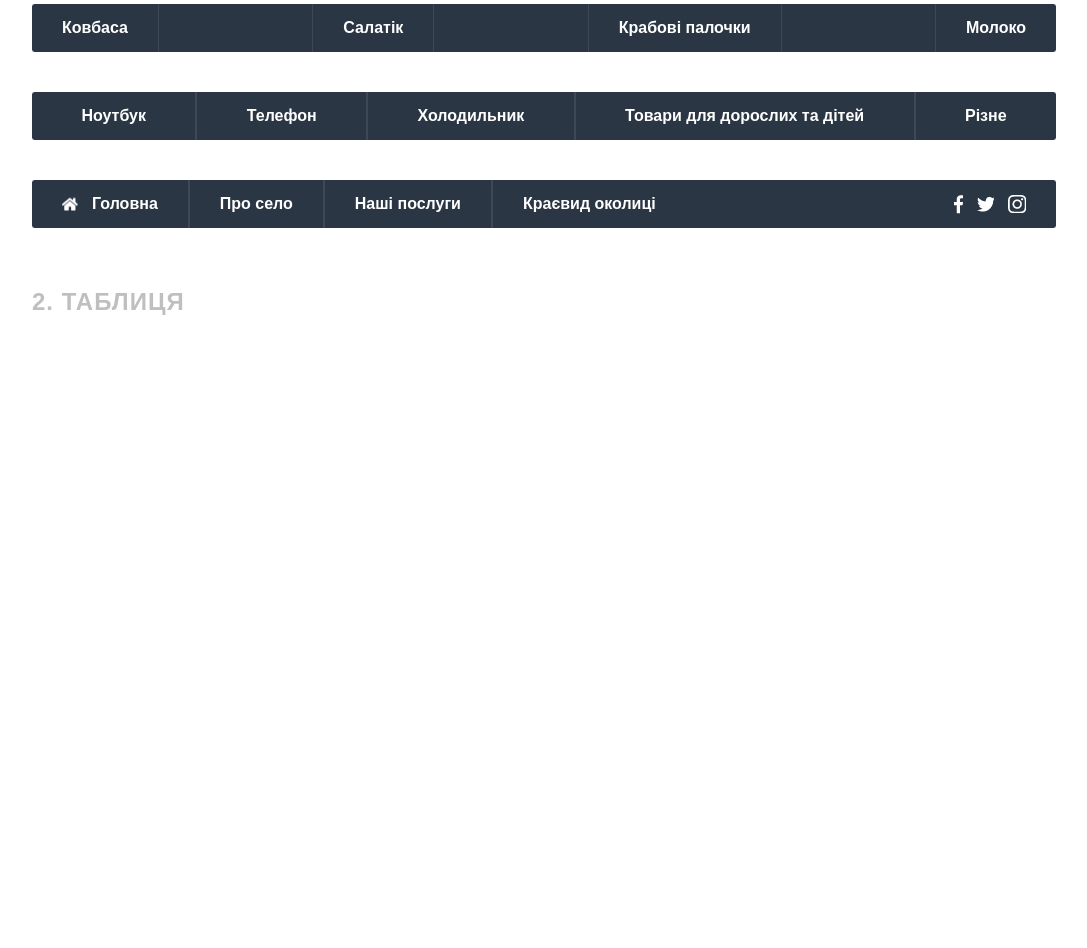
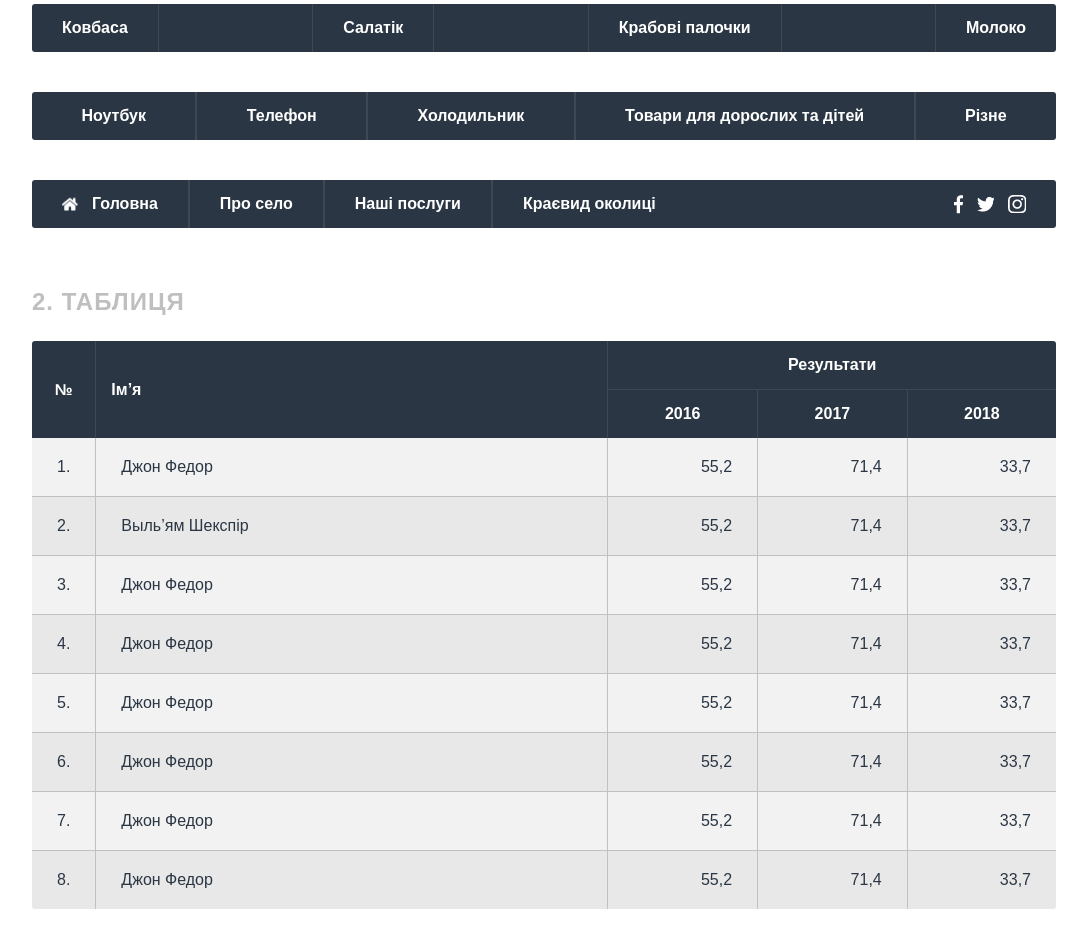
Before and after one commit to Barsegyan-Arman/table, a plain HTML site: page index.html in a window 1280 px wide. Shown: the part 124-1072 px from the top of the page, without its empty margins (96-1183 px from the left). Before the commit the page ends 800 px from the top, so only its background shows below. Drawn offline with Linux system fonts and the light colour scheme.

Commit message:
main done

```diff
--- a/css/style.css
+++ b/css/style.css
@@ -234,15 +234,19 @@ h2 {
     flex-wrap: wrap;
 
 }
-.fat-submenu li:last-child a{
-border-bottom: 1px solid #b9bdc1;
+
+.fat-submenu li:last-child a {
+    border-bottom: 1px solid #b9bdc1;
 }
-.fat-submenu li:nth-child(4n) a{
+
+.fat-submenu li:nth-child(4n) a {
     border: none;
 }
-.fat-submenu li:nth-child(1n-2) a{
+
+.fat-submenu li:nth-child(1n-2) a {
     border-right: 1px solid #b9bdc1;
 }
+
 .soc {
     width: 10%;
     align-items: center;
@@ -254,6 +258,11 @@ border-bottom: 1px solid #b9bdc1;
     background-image: url(../img/sprite.png);
     padding: 0;
 
+
+}
+
+.soc a:hover {
+    background-color: transparent;
 }
 
 .fb {
@@ -261,22 +270,104 @@ border-bottom: 1px solid #b9bdc1;
     height: 19px;
     background-position: -18px 0;
 }
-.fb:hover{
+
+.fb:hover {
     background-position: -18px 21px;
 }
+
 .tw {
     width: 17px;
     height: 15px;
     background-position: -31px 0;
 }
-.tw:hover{
+
+.tw:hover {
     background-position: -31px 20px;
 }
+
 .inst {
     width: 18px;
     height: 18px;
     background-position: -52px 0;
 }
-.inst:hover{
+
+.inst:hover {
     background-position: -52px 19px;
 }
+
+/* -------------------------------------------------------------------------- */
+/*                                    main                                    */
+/* -------------------------------------------------------------------------- */
+
+table {
+    width: 100%;
+    border-collapse: collapse;
+    border-radius:3px;
+    overflow: hidden;
+}
+
+thead {
+    background-color: #2a3644;
+
+}
+
+th {
+    font-size: 16rem;
+    color: #ffffff;
+    padding: 15rem;
+    border-left: 1px solid #3f4852;
+    border-right: 1px solid #3f4852;
+
+}
+
+th:last-child {
+    border-right: none;
+}
+
+thead tr:last-child th {
+    border-top: 1px solid #3f4852;
+}
+
+.number-cell {
+    width: 6%;
+    border-left: none;
+}
+
+.name-cell {
+    width: 50%;
+    text-align: left;
+}
+tr:first-child td{
+    border-top: none;
+}
+tr:last-child td{
+border-bottom: none;
+}
+td {
+    font-size: 16rem;
+    color: #2a3644;
+    padding: 20rem 25rem;
+    border: 1px solid #c0c1c2;
+}
+td:first-child{
+    text-align: center;
+    border-left: none;
+}
+td:nth-child(1n+3){
+    text-align: right;
+}
+td:last-child{
+    border-right: none;
+}
+tbody tr:nth-child(odd) {
+    background-color: #f2f2f2;
+}
+
+tbody tr:nth-child(even) {
+    background-color: #e8e8e8;
+}
+
+tbody tr:hover {
+    background-color: #c0c1c2;
+
+}
--- a/index.html
+++ b/index.html
@@ -138,6 +138,82 @@
         </header>
         <main>
             <h2>2. Таблиця</h2>
+            <table>
+                <thead>
+                    <tr>
+                        <th class="number-cell" rowspan="2">№</th>
+
+                        <th class="name-cell" rowspan="2">Ім’я</th>
+                        <th colspan="3">Результати</th>
+
+                    </tr>
+                    <tr>
+
+                        <th>2016</th>
+                        <th>2017</th>
+                        <th>2018</th>
+                    </tr>
+
+                </thead>
+                <tbody>
+                    <tr>
+                        <td>1.</td>
+                        <td>Джон Федор</td>
+                        <td>55,2</td>
+                        <td>71,4</td>
+                        <td>33,7</td>
+                    </tr>
+                    <tr>
+                        <td>2.</td>
+                        <td>Выль’ям Шекспір</td>
+                        <td>55,2</td>
+                        <td>71,4</td>
+                        <td>33,7</td>
+                    </tr>
+                    <tr>
+                        <td>3.</td>
+                        <td>Джон Федор</td>
+                        <td>55,2</td>
+                        <td>71,4</td>
+                        <td>33,7</td>
+                    </tr>
+                    <tr>
+                        <td>4.</td>
+                        <td>Джон Федор</td>
+                        <td>55,2</td>
+                        <td>71,4</td>
+                        <td>33,7</td>
+                    </tr>
+                    <tr>
+                        <td>5.</td>
+                        <td>Джон Федор</td>
+                        <td>55,2</td>
+                        <td>71,4</td>
+                        <td>33,7</td>
+                    </tr>
+                    <tr>
+                        <td>6.</td>
+                        <td>Джон Федор</td>
+                        <td>55,2</td>
+                        <td>71,4</td>
+                        <td>33,7</td>
+                    </tr>
+                    <tr>
+                        <td>7.</td>
+                        <td>Джон Федор</td>
+                        <td>55,2</td>
+                        <td>71,4</td>
+                        <td>33,7</td>
+                    </tr>
+                    <tr>
+                        <td>8.</td>
+                        <td>Джон Федор</td>
+                        <td>55,2</td>
+                        <td>71,4</td>
+                        <td>33,7</td>
+                    </tr>
+                </tbody>
+            </table>
         </main>
         <footer>
 
```
